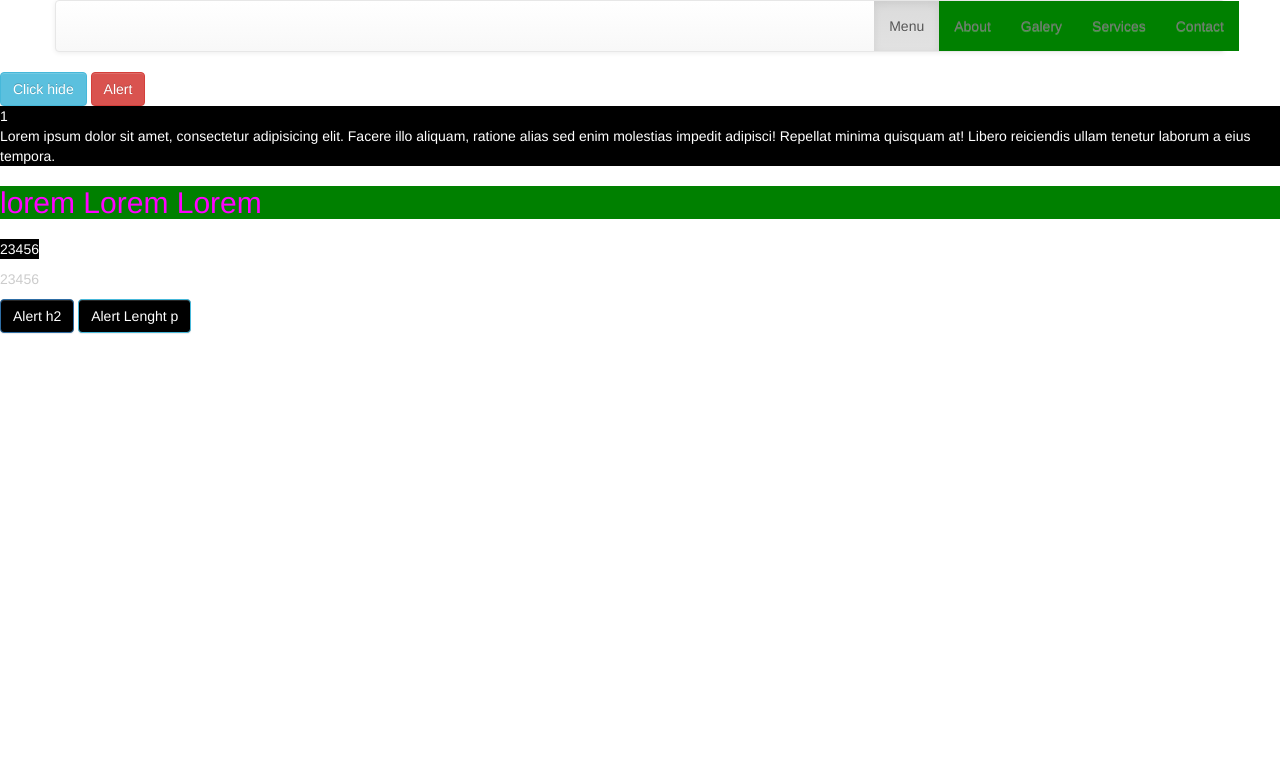
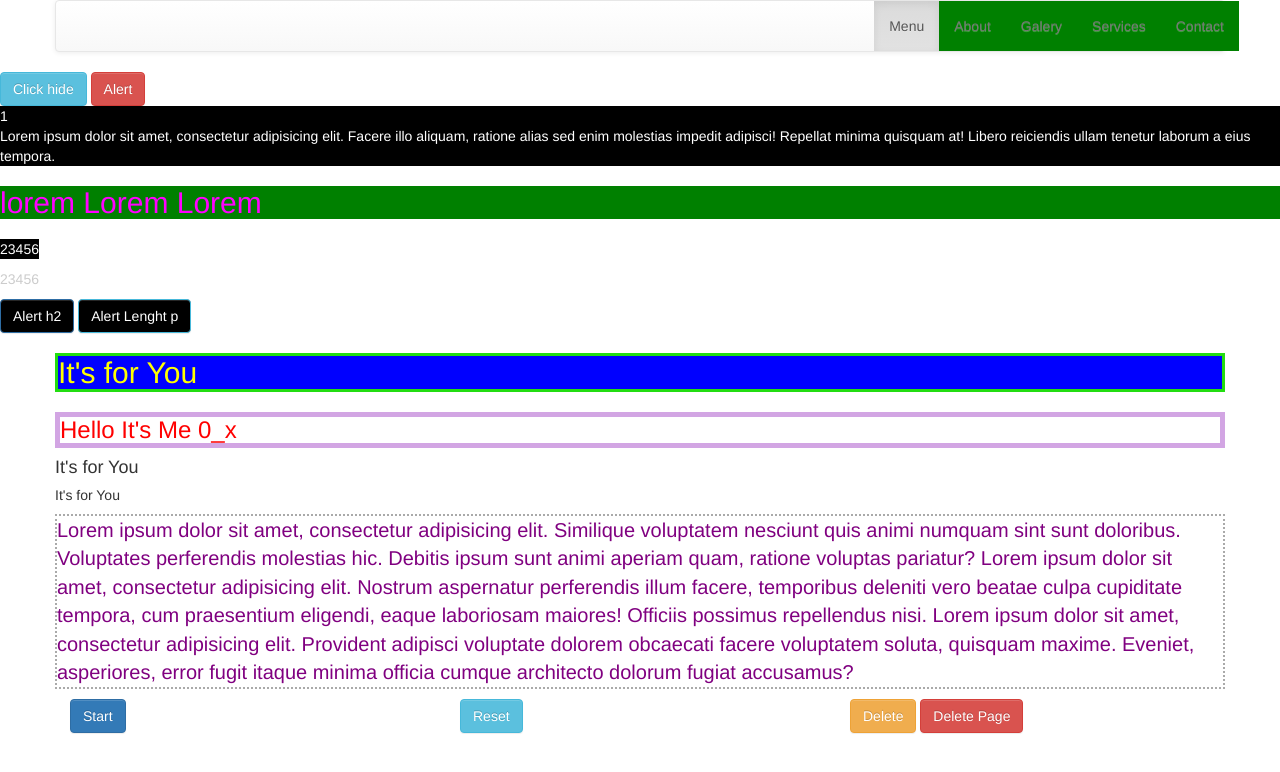
Before and after one commit to Pycik/jQuery_Learning, a plain HTML site: page index.html in a window 1280 px wide. Drawn offline with nearby package versions, Linux system fonts and the light colour scheme.

Commit message:
jQuery_learning

```diff
--- a/css/style.css
+++ b/css/style.css
@@ -11,3 +11,8 @@
 	background: green;
 	color: fuchsia;
 }
+.blue {
+	background: blue;
+	color: yellow;
+	border: solid 3px #23dd11;
+}
--- a/index.html
+++ b/index.html
@@ -65,7 +65,29 @@
 		<button class="btn btn-info" id="alert_length">Alert Lenght p</button>
 	</div>
 
+	<div class="container">
+		<div class="row block">
+			<h2>It's for You</h2>
+			<h3>It's for You</h3>
+			<h4>It's for You</h4>
+			<h5>It's for You</h5>
+			<p id="letters">Lorem ipsum dolor sit amet, consectetur adipisicing elit. Similique voluptatem nesciunt quis animi numquam sint sunt doloribus. Voluptates perferendis molestias hic. Debitis ipsum sunt animi aperiam quam, ratione voluptas pariatur? Lorem ipsum dolor sit amet, consectetur adipisicing elit. Nostrum aspernatur perferendis illum facere, temporibus deleniti vero beatae culpa cupiditate tempora, cum praesentium eligendi, eaque laboriosam maiores! Officiis possimus repellendus nisi. Lorem ipsum dolor sit amet, consectetur adipisicing elit. Provident adipisci voluptate dolorem obcaecati facere voluptatem soluta, quisquam maxime. Eveniet, asperiores, error fugit itaque minima officia cumque architecto dolorum fugiat accusamus?</p>
+		</div>
+	</div>
+	<div class="container">
+		<div class="row">
+			<div class="col-md-4">
+				<button class="btn btn-primary" id="btn_start">Start</button>
+			</div>
+			<div class="col-md-4">
+				<button class="btn btn-info" id="btn_reset">Reset</button>
+			</div>
+			<div class="col-md-4">
+				<button class="btn btn-warning" id="btn_delete">Delete</button>
+				<button class="btn btn-danger" id="btn_delete_all">Delete Page</button>
+			</div>
 
+	</div>
 
 
 
--- a/js/java.js
+++ b/js/java.js
@@ -39,3 +39,47 @@ $(document).ready(function() {
 	$(".text h2").addClass("menu");
 
 });
+
+function blocker() {
+	$(".row.block h2").addClass("blue");
+}
+$(document).ready(blocker);
+
+$(document).ready(function() {
+	console.log('Hello');
+	console.log('25');
+	console.log($('blue').length);
+
+});
+
+$(function() {
+	$(".row.block p").css("color","purple");
+	$(".row.block p").css("font-size","20px");
+	$(".row.block p").css("border","dotted 2px #aaa");
+});
+
+$(function() {
+	$(".row.block h3").html("Hello It's Me 0_x");
+	$(".row.block h3").css("color","red");
+	$(".row.block h3").css("border","solid 5px #d2a5e3");
+
+});
+
+$("#btn_start").click(function() {
+	$("#letters")
+	.css("background","#111")
+	.css("color","#fff")
+	.css("font-size","20px")
+});
+
+$("#btn_reset").click(function() {
+	location.reload();
+});
+
+$("#btn_delete").click(function() {
+	$("#letters").hide();
+});
+
+$("#btn_delete_all").click(function() {
+	$("html").hide();
+});
```
